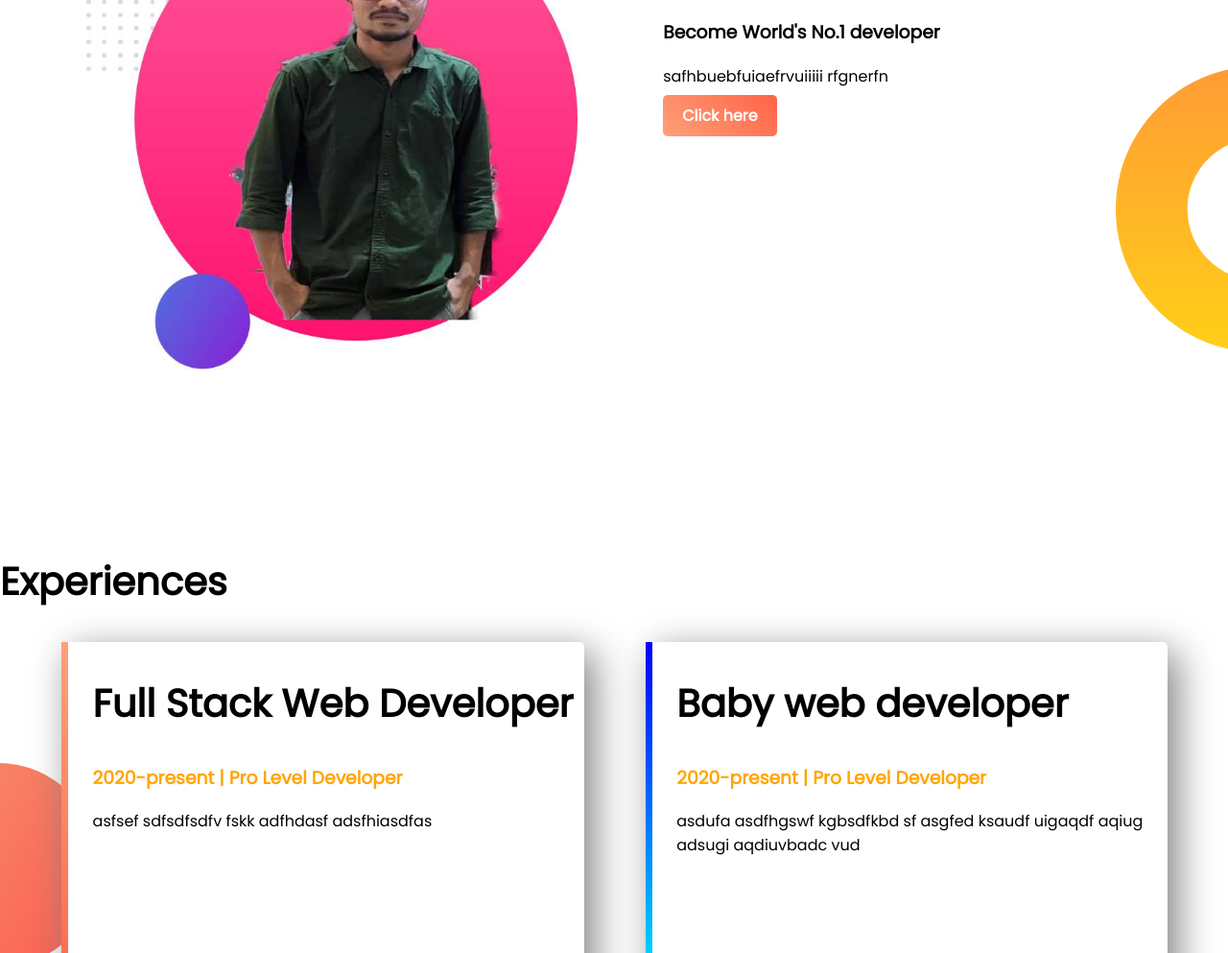
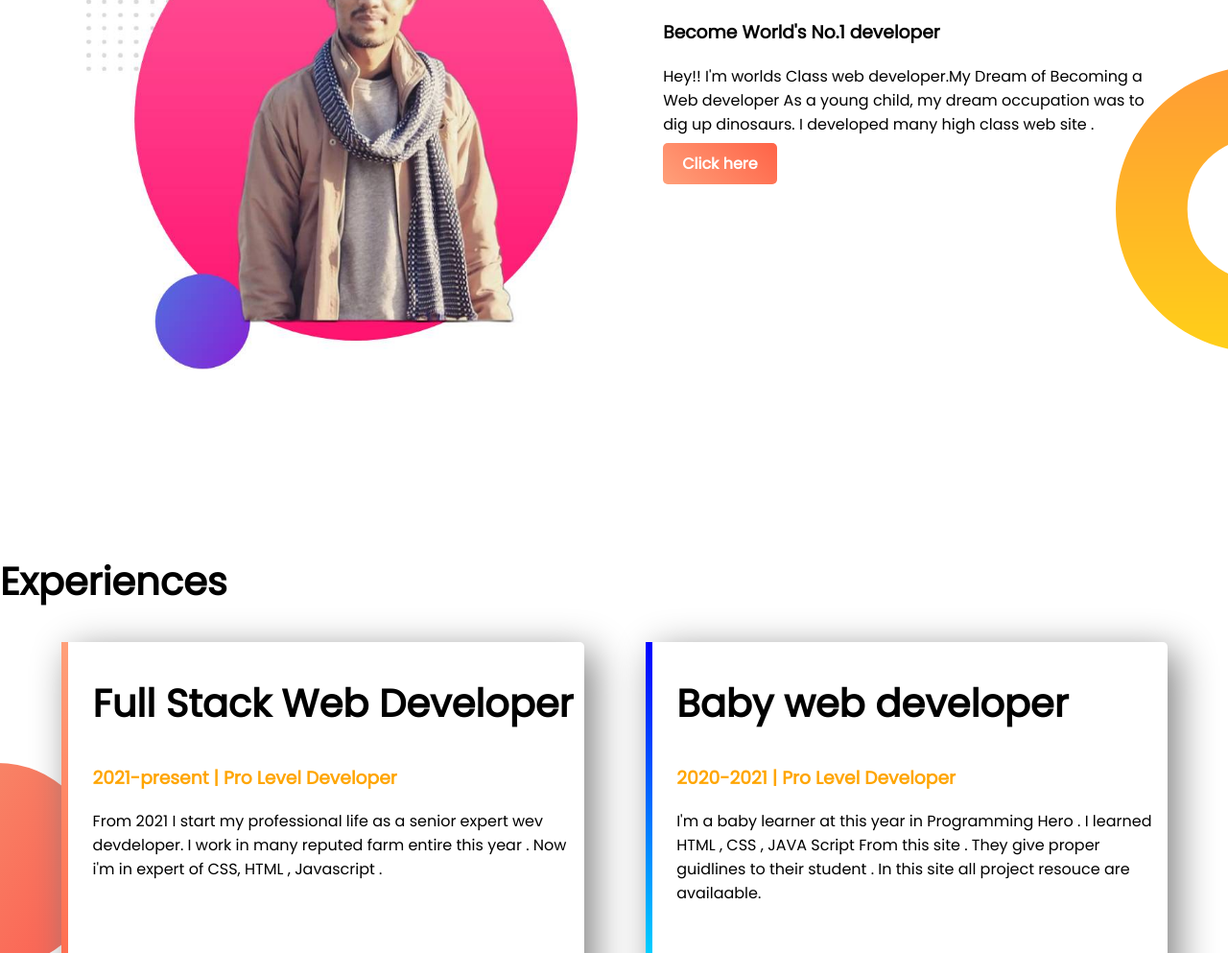
Before and after one commit to Sohidul103508/web-portfolio, a plain HTML site: page index.html in a window 1280 px wide. Shown: the part 757-1750 px from the top of the page at 96% size. Drawn offline with Linux system fonts and the light colour scheme.

Commit message:
Complete it

```diff
--- a/index.html
+++ b/index.html
@@ -19,18 +19,18 @@
         <a class="link-button" target="_blank" href="https://github.com/Sohidul103508">HIRE ME </a>
     </div>
     <div class="half-width">
-        <img src="images/pic2.png" alt="">
+        <img src="images/mypic1.png" alt="">
     </div>
    </section>
    <section class="dream-area">
     <div class="half-width">
-        <img src="images/pic3.jpg" alt="">
+        <img src="images/mypic2.jpg" alt="">
     </div>
     <div class="half-width">
         <h2>Dream Big</h2>
         <h3>Become World's No.1 developer</h3>
-        <p>safhbuebfuiaefrvuiiiii
-            rfgnerfn
+        <p>Hey!!
+             I'm worlds Class web developer.My Dream of Becoming a Web developer As a young child, my dream occupation was to dig up dinosaurs. I developed many high class web site .
         </p>
         <a class="link-button" target="_blank" href="https://www.linkedin.com/in/md-sohidul-hoque-45415022a/">Click here </a>
     </div>
@@ -39,22 +39,21 @@
        <h2>Experiences</h2>
        <div id="full-stack"  class="half-width single-experience">
            <h2>Full Stack Web Developer</h2>
-           <h3 class="orange-highlight">2020-present | Pro Level Developer</h3>
-           <p>asfsef
-               sdfsdfsdfv fskk adfhdasf adsfhiasdfas
+           <h3 class="orange-highlight">2021-present | Pro Level Developer</h3>
+           <p>
+               From 2021 I start my professional life as a senior expert wev devdeloper. I work in many reputed farm entire this year . Now i'm in expert of CSS, HTML , Javascript .
            </p>
        </div>
        <div id="baby-web"  class="half-width single-experience">
         <h2>Baby web developer</h2>
-        <h3 class="orange-highlight">2020-present | Pro Level Developer</h3>
+        <h3 class="orange-highlight">2020-2021 | Pro Level Developer</h3>
         <p>
-            asdufa asdfhgswf kgbsdfkbd sf asgfed ksaudf uigaqdf aqiug adsugi aqdiuvbadc  vud
-        </p>
+            I'm a baby learner at this year in Programming Hero . I learned HTML , CSS , JAVA Script From this site . They give proper guidlines to their student . In this site all project resouce are availaable.
        </div>
 
    </section>
    <footer>
-       <p>developed by md sohidul hoque</p>
+       <p>##developed by @sohidul_hoque lnc</p>
    </footer>
 
 
```
Also changed, not shown: images/mypic1.png (renamed from images/pic2.png), images/mypic2.jpg (added), images/pic1.jpg (deleted), images/pic3.jpg (deleted).
